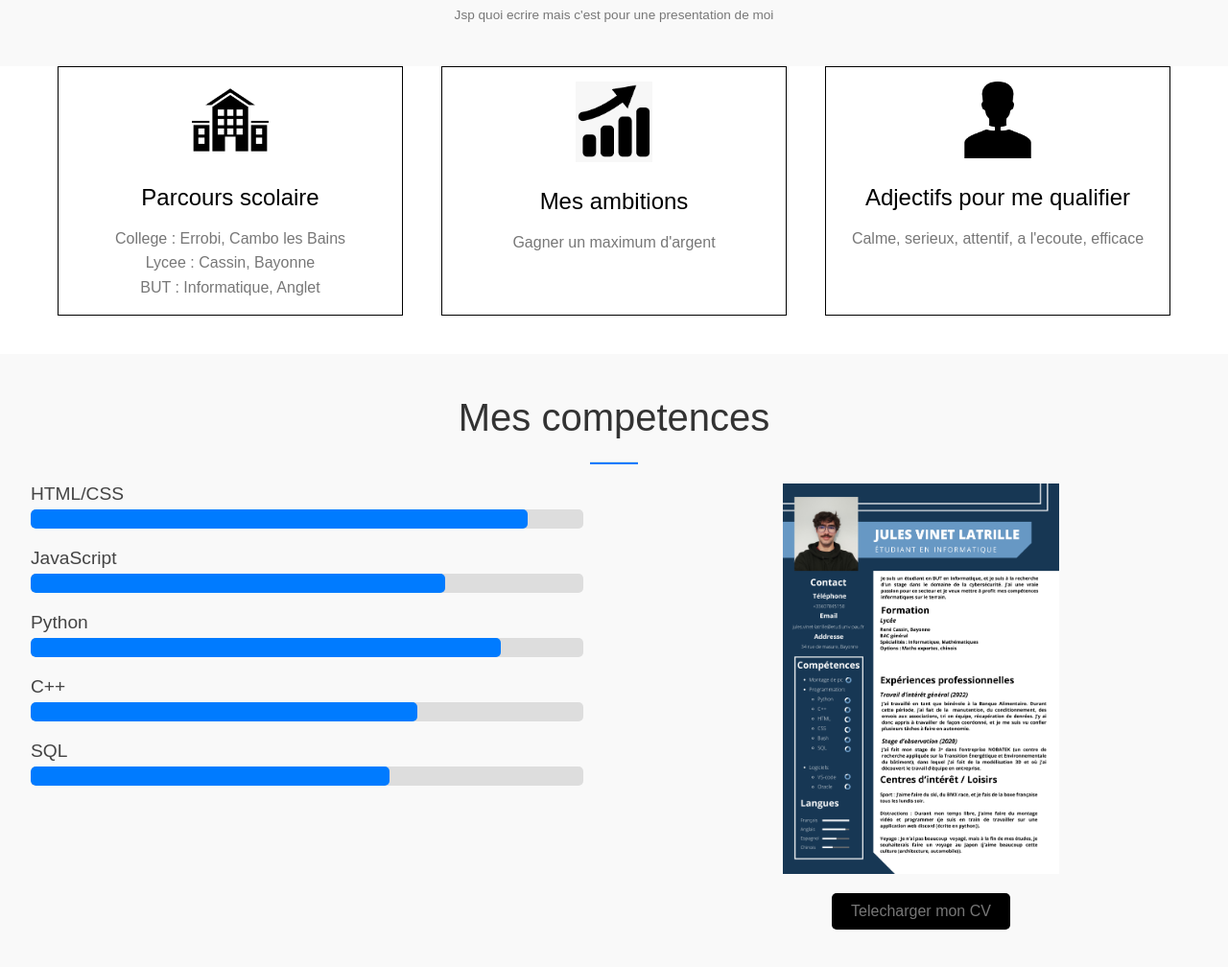
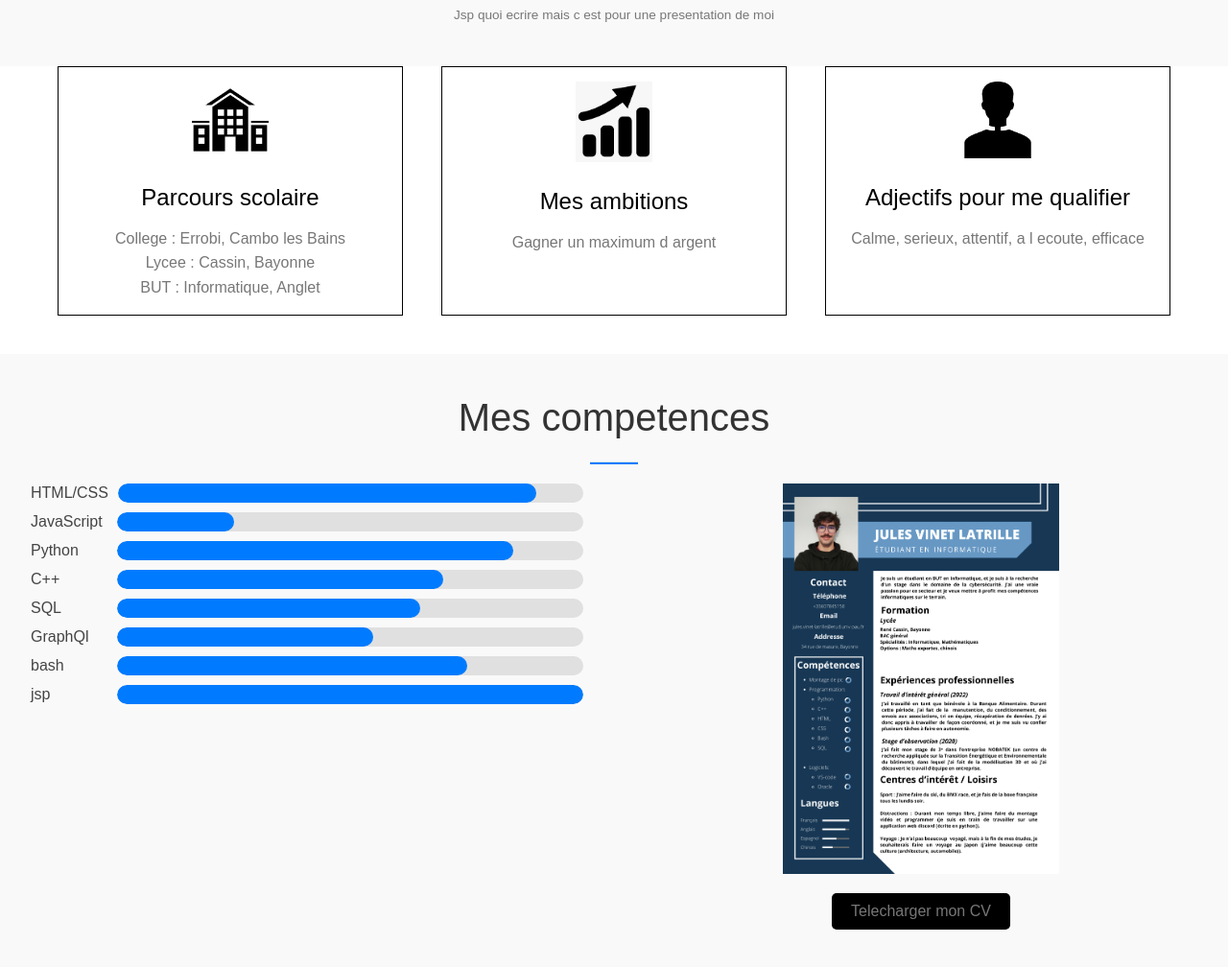
Before and after one commit to jvlatrille/vitrine, a plain HTML site: page index.html in a window 1280 px wide. Shown: the part 952-1960 px from the top of the page at 96% size. Drawn offline with Linux system fonts and the light colour scheme; a web font is replaced by a local one.

Commit message:
Graphes plus mieux

```diff
--- a/css/style.css
+++ b/css/style.css
@@ -81,29 +81,33 @@
 
 .skills-list {
     flex-basis: 45%;
+    display: flex;
+    flex-direction: column;
+    gap: 10px;
 }
 
 .skill-item {
-    margin-bottom: 20px;
-}
-
-.skill-item span {
-    display: block;
-    font-size: 1.2rem;
-    margin-bottom: 5px;
+    display: flex;
+    align-items: center;
+    gap: 10px;
 }
 
 .skill-bar {
-    width: 100%;
-    background-color: #ddd;
-    border-radius: 5px;
+    flex-grow: 1;
+    height: 20px;
+    background-color: #e0e0e0;
+    border-radius: 10px;
     overflow: hidden;
 }
 
 .skill-level {
-    height: 20px;
+    height: 100%;
     background-color: #007bff;
-    border-radius: 5px;
+    border-radius: 10px;
+}
+
+.skill-item span {
+    min-width: 80px;
 }
 
 .cv-download {
--- a/index.html
+++ b/index.html
@@ -52,11 +52,11 @@
                 <div class="header-text">
                     <h1>Jules VINET LATRILLE</h1>
                     <p>
-                        <b>etudiant en premiere annee de BUT Informatique a Anglet</b><br><br>
+                        <b>Etudiant en premiere annee de BUT Informatique a Anglet</b><br><br>
                         Voici mon portfolio.
                         Dans celui-ci, vous trouverez une documentation de mon developpement de competences tout au long
                         de
-                        mon parcours en B.U.T. Il sert a consigner mes progres et a presenter mes niveaux de competences
+                        mon parcours en BUT. Il sert a consigner mes progres et a presenter mes niveaux de competences
                         .
                     </p>
                 </div>
@@ -69,7 +69,7 @@
                 <section class="skills-section" id="Competences">
                     <h2 class="section-title">Presentation de moi</h2>
                     <hr class="section-divider">
-                    <p> Jsp quoi ecrire mais c'est pour une presentation de moi</p>
+                    <p> Jsp quoi ecrire mais c est pour une presentation de moi</p>
             </div>
             <div class="container">
                 <!-- Bloc Parcours scolaire -->
@@ -83,14 +83,14 @@
                 <div class="info-block">
                     <img src="img\ambitions.png" alt="Mes ambitions" class="icon-image">
                     <h2>Mes ambitions</h2>
-                    <p>Gagner un maximum d'argent</p>
+                    <p>Gagner un maximum d argent</p>
                 </div>
 
                 <!-- Bloc Adjectifs pour me qualifier -->
                 <div class="info-block">
                     <img src="img\adjectifs.png" alt="Adjectifs pour me qualifier" class="icon-image">
                     <h2>Adjectifs pour me qualifier</h2>
-                    <p>Calme, serieux, attentif, a l'ecoute, efficace</p>
+                    <p>Calme, serieux, attentif, a l ecoute, efficace</p>
                 </div>
             </div>
         </section>
@@ -111,7 +111,7 @@
                     <div class="skill-item">
                         <span>JavaScript</span>
                         <div class="skill-bar">
-                            <div class="skill-level" style="width: 75%;"></div>
+                            <div class="skill-level" style="width: 25%;"></div>
                         </div>
                     </div>
                     <div class="skill-item">
@@ -130,6 +130,24 @@
                         <span>SQL</span>
                         <div class="skill-bar">
                             <div class="skill-level" style="width: 65%;"></div>
+                        </div>
+                    </div>
+                    <div class="skill-item">
+                        <span>GraphQl</span>
+                        <div class="skill-bar">
+                            <div class="skill-level" style="width: 55%;"></div>
+                        </div>
+                    </div>
+                    <div class="skill-item">
+                        <span>bash</span>
+                        <div class="skill-bar">
+                            <div class="skill-level" style="width: 75%;"></div>
+                        </div>
+                    </div>
+                    <div class="skill-item">
+                        <span>jsp</span>
+                        <div class="skill-bar">
+                            <div class="skill-level" style="width: 100%;"></div>
                         </div>
                     </div>
                 </div>
```
